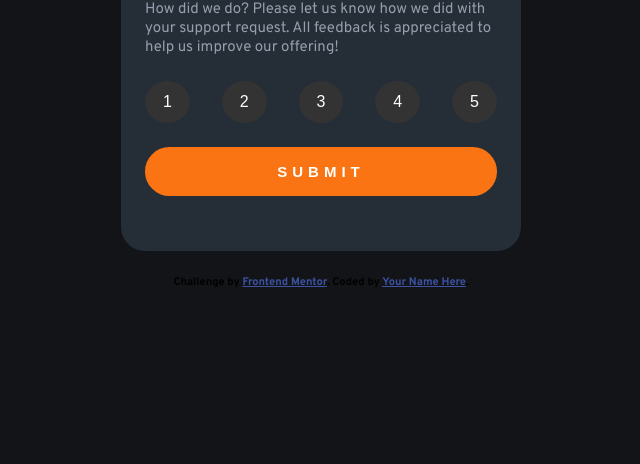
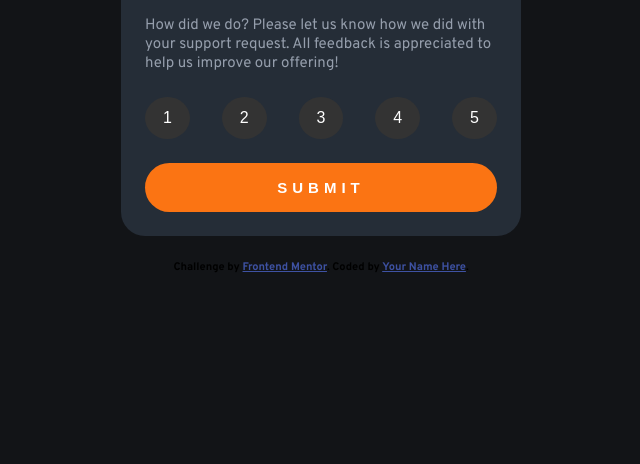
Before and after one commit to roudraneelash/interactive-component, a plain HTML site: page index.html in a window 1280 px wide. Shown: the part 336-800 px from the top of the page, without its empty margins (319-959 px from the left). Drawn offline with Linux system fonts and the light colour scheme.

Commit message:
Update styles.css

```diff
--- a/styles.css
+++ b/styles.css
@@ -22,8 +22,8 @@ main {
   position: relative;
 }
 .card {
-  width: 40rem;
-  height: 40rem;
+  max-width: 40rem;
+  max-height: 40rem;
   background-color: hsl(213, 19%, 18%);
   color: hsl(217, 12%, 63%);
   font-size: 1.5rem;
```
